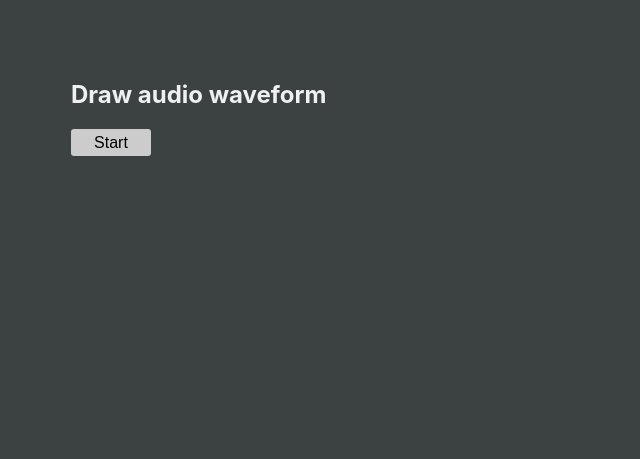
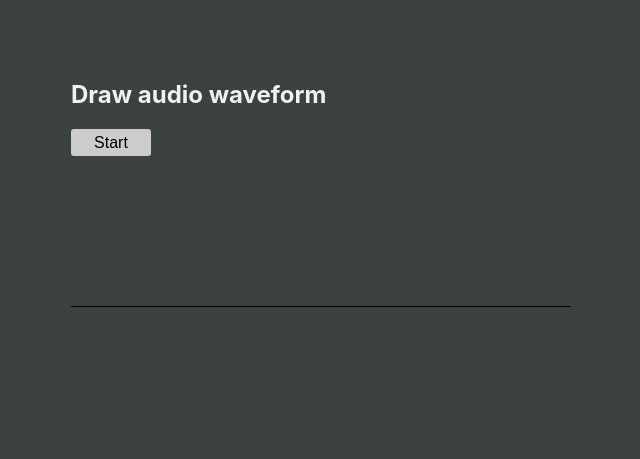
Before and after one commit to skylerlee/wavebell, a website: page demo/waveform.html in a window 1280 px wide. Shown: the whole page, without its empty margins (319-959 px from the left). Drawn offline with Linux system fonts and the light colour scheme.

Commit message:
Update drawing code

```diff
--- a/demo/waveform.html
+++ b/demo/waveform.html
@@ -33,6 +33,11 @@
     }
   });
 
+  window.addEventListener('load', function (e) {
+    // start animation on loaded
+    animate();
+  });
+
   var currentValue = 0;
 
   // buffered wave data
@@ -45,9 +50,6 @@
     currentValue = e.value;
   });
 
-  bell.on('start', function () {
-    requestAnimationFrame(drawFrame);
-  });
   bell.on('stop', function () {
     currentValue = 0;
   });
@@ -58,12 +60,9 @@
   }
 
   function drawFrame () {
-    requestAnimationFrame(drawFrame);
     ctx.save();
     // empty canvas
     ctx.clearRect(0, 0, 500, 300);
-    // update wave data
-    updateBuffer();
     // draw audio waveform
     ctx.strokeStyle = '#6c4';
     for (var i = 0; i < BUF_SIZE; i++) {
@@ -82,6 +81,14 @@
     ctx.stroke();
     ctx.restore();
   }
+
+  function animate () {
+    requestAnimationFrame(animate);
+    // update wave data
+    updateBuffer();
+    // draw next frame
+    drawFrame();
+  }
   </script>
 </body>
 </html>
```
